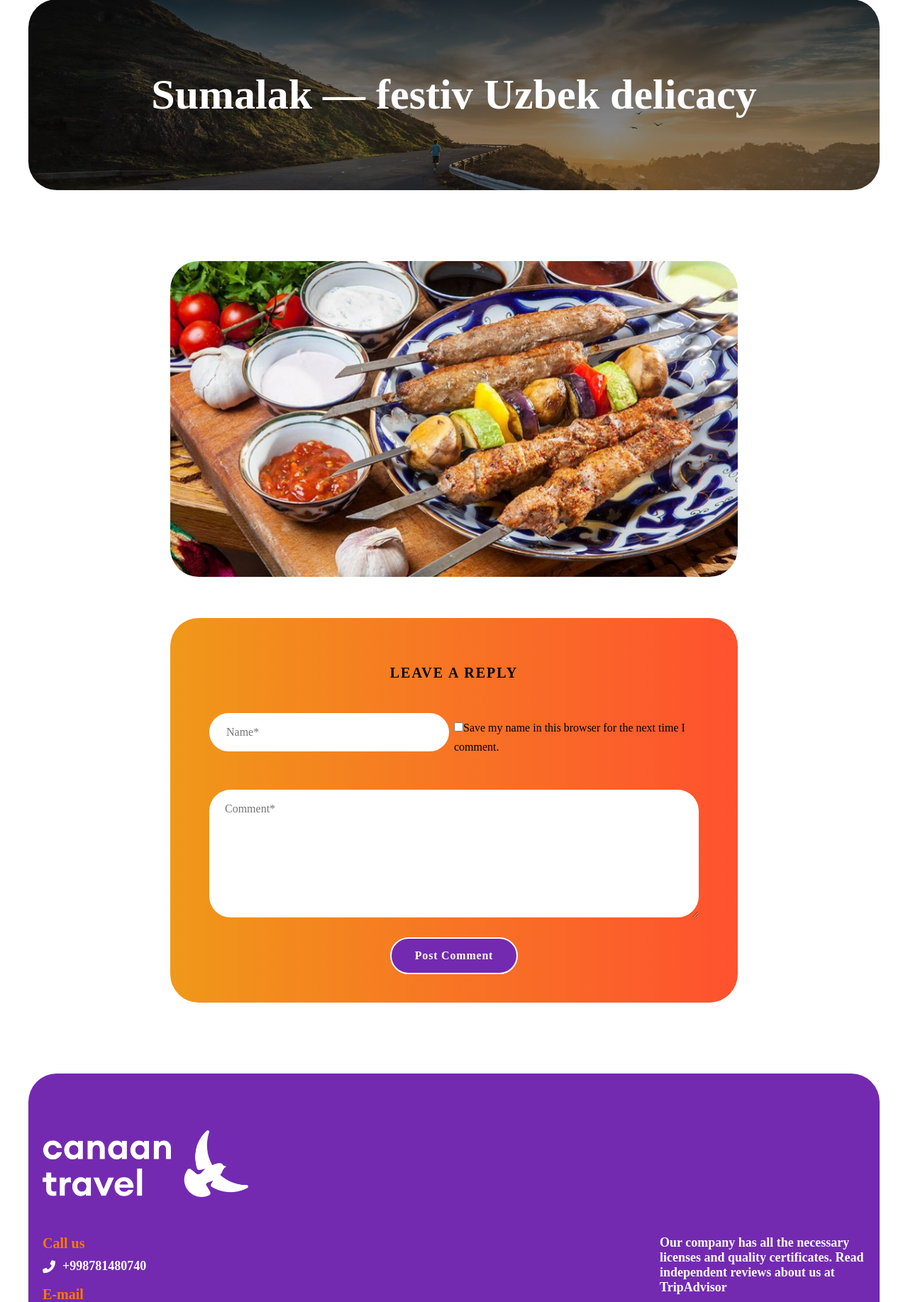
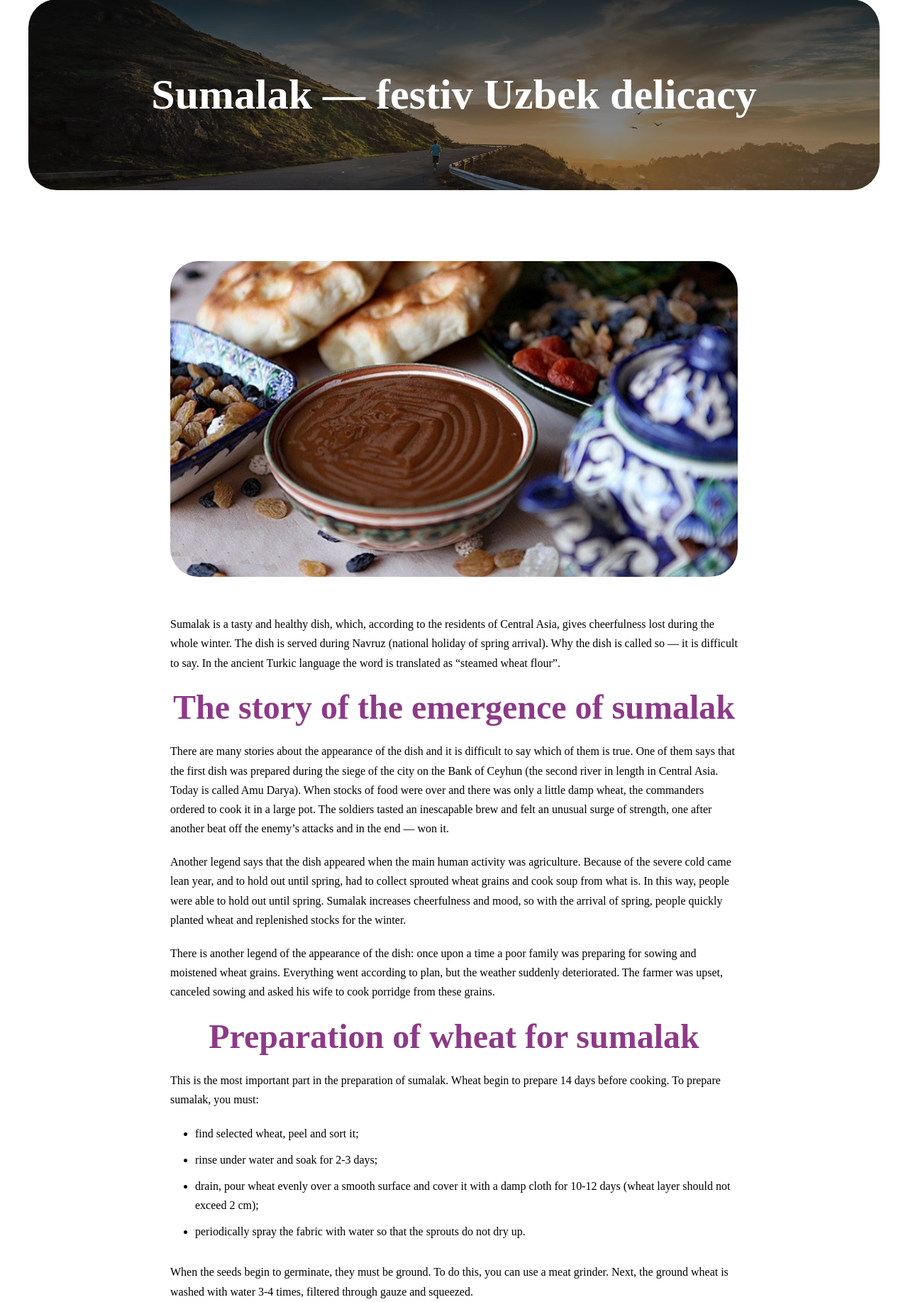
Before and after one commit to JavohirToirov/Canan-travel, a PHP site: template pages/sumalak.php in a window 1280 px wide. Shown: the part 101-1936 px from the top of the page at 71% size. Run offline with PHP 8.4, Linux system fonts and the light colour scheme; the template is opened without the code that fills it, so the values that code supplies are empty; some web fonts are replaced.

Commit message:
sumalak page end

```diff
--- a/css/media.css
+++ b/css/media.css
@@ -395,6 +395,10 @@
         margin-bottom: 15px;
         font-size: 14px;
     }
+
+    .sumalak-main-box-item h3 {
+        font-size: 30px !important;
+    }
 }
 
 @media screen and (max-width:414px) {
--- a/css/style.css
+++ b/css/style.css
@@ -1594,7 +1594,8 @@ nav .content .links {
 }
 
 .uzbekistan-mainBlock-content h2,
-.info-tourst-mainBlock-box h2 {
+.info-tourst-mainBlock-box h2,
+.sumalak-main-box-item h3 {
     font-size: 48px;
     margin-top: 0px;
     margin-bottom: 20px;
@@ -1780,7 +1781,8 @@ nav .content .links {
     line-height: 1.7;
 }
 
-.info-tourst-mainBlock-box-reg-text blockquote {
+.info-tourst-mainBlock-box-reg-text blockquote,
+.sumalak-main-box-item blockquote {
     background-color: #f5f5f5;
     border-color: #e2e2e2;
     quotes: none;
@@ -1970,18 +1972,21 @@ nav .content .links {
     max-width: 100%;
 }
 
-.kebab-mainBlock-box-item p {
+.kebab-mainBlock-box-item p,
+.sumalak-main-box-item p {
     margin-bottom: 20px;
     font-size: 16px;
     font-family: var(--popins-font);
 }
 
-.kebab-item-ingridents {
+.kebab-item-ingridents,
+.sumalak-ingredients {
     margin-left: 35px;
     margin-bottom: 20px;
 }
 
-.kebab-item-ingridents li {
+.kebab-item-ingridents li,
+.sumalak-ingredients li {
     font-size: 16px !important;
     font-family: var(--popins-font) !important;
     padding-bottom: 10px !important;
--- a/pages/sumalak.php
+++ b/pages/sumalak.php
@@ -12,7 +12,69 @@
     <div class="kebab-mainBlock">
         <div class="kebab-mainBlock-box">
             <div class="kebab-mainBlock-box-img">
-                    <img lazy="loading" src="/image/blog_page/meals/uzbekskiy-shashlik.jpg" alt="">
+                    <img lazy="loading" src="/image/blog_page/meals/uzbekskoe-ugoschenie-sumalyak.jpg" alt="">
+            </div>
+            <div class="sumalak-main-box-item">
+               <p>
+                   Sumalak is a tasty and healthy dish, which, according to the residents of Central Asia, gives cheerfulness lost during the whole winter. The dish is served during Navruz (national holiday of spring arrival).
+                   Why the dish is called so — it is difficult to say. In the ancient Turkic language the word is translated as “steamed wheat flour”.
+               </p>
+               <h3>The story of the emergence of sumalak</h3>
+               <p>
+                 There are many stories about the appearance of the dish and it is difficult to say which of them is true. One of them says that the first dish was prepared during the siege of the city on the Bank of Ceyhun (the second river in length in Central Asia. Today is called Amu Darya). When stocks of food were over and there was only a little damp wheat, the commanders ordered to cook it in a large pot. The soldiers tasted an inescapable brew and felt an unusual surge of strength, one after another beat off the enemy’s attacks and in the end — won it.
+               </p>
+               <p>
+                  Another legend says that the dish appeared when the main human activity was agriculture. Because of the severe cold came lean year, and to hold out until spring, had to collect sprouted wheat grains and cook soup from what is. In this way, people were able to hold out until spring. Sumalak increases cheerfulness and mood, so with the arrival of spring, people quickly planted wheat and replenished stocks for the winter.
+               </p>
+               <p>
+                  There is another legend of the appearance of the dish: once upon a time a poor family was preparing for sowing and moistened wheat grains. Everything went according to plan, but the weather suddenly deteriorated. The farmer was upset, canceled sowing and asked his wife to cook porridge from these grains.
+               </p>
+               <h3>Preparation of wheat for sumalak</h3>
+               <p>
+                  This is the most important part in the preparation of sumalak. Wheat begin to prepare 14 days before cooking. To prepare sumalak, you must:
+               </p>
+               <ul class="sumalak-ingredients">
+                   <li>find selected wheat, peel and sort it;</li>
+                   <li>rinse under water and soak for 2-3 days;</li>
+                   <li>drain, pour wheat evenly over a smooth surface and cover it with a damp cloth for 10-12 days (wheat layer should not exceed 2 cm);</li>
+                   <li>periodically spray the fabric with water so that the sprouts do not dry up.</li>
+               </ul>
+               <p>
+                  When the seeds begin to germinate, they must be ground. To do this, you can use a meat grinder. Next, the ground wheat is washed with water 3-4 times, filtered through gauze and squeezed.
+               </p>
+               <p>
+                  <img lazy="loading" src="/image/blog_page/meals/uzbekistan-travel_traditional-food_sumalak.jpg" alt="">
+               </p>
+               <blockquote><p>Place for germination of wheat should be chosen so that the sprouts do not get direct sunlight, but it was warm</p></blockquote>
+               <h3>How to cook a dish in Uzbekistan</h3>
+               <p>
+                  Preparation of sumalak — a ritual before the spring sowing. Local residents use sprouted wheat grains, grind them and cook in a boiler. It’s not as easy as it seems: you only need to use cotton oil and add wheat flour. The process itself lasts 20-24 hours.
+               </p>
+               <p>
+                   The preparation of sumalak is accompanied by songs, dances and jokes. Before use, the dish is cooled. It is believed that so sumalak is endowed with special powers.
+               </p>
+               <p>
+                  Interesting fact. During the preparation of sumalak, small stones are added to the boiler. Of course, there is no need. This is done to avoid burning dishes at the bottom of the cauldron.
+                  <br>
+                  Uzbeks say that if you come across a stone while eating — you need to make a wish and it will come true
+               </p>
+               <h3>How to cook sumalak at home?</h3>
+               <p>The recipe is not complicated. The dish includes:</p>
+               <ul class="sumalak-ingredients">
+                   <li>0.5 kg of wheat grains;</li>
+                   <li>2 kg flour;</li>
+                   <li>15-20 walnuts;</li>
+                   <li>1 l cottonseed oil.</li>
+               </ul>
+               <p>
+                  <img lazy="loading" src="/image/blog_page/meals/depositphotos_186754714-stock-photo-traditional-azerbaijan-sweet-cuisine-of.jpg" alt="">
+               </p>
+               <p>
+                  First of all, warm up the dishes, pour the cotton oil and bring it to a boil (but do not boil). Pour the flour into the oil (in parts) and begin to mix the contents to stir all the lumps. Wait until the dish boils and thickens. To dish is not burnt to the dishes, it is recommended to put small stones on the bottom of the dish.
+               </p>
+               <p>
+                  Now add walnuts and taste the dish. If there is bitterness, continue cooking and add water. The finished dish looks caramel in color, sweet in taste and thick. Sumalak needs a little brew and cool down before use.
+               </p>
             </div>
 
             <? include_once './includes/form-input.php'; ?>
```
Also changed, not shown: image/blog_page/meals/depositphotos_186754714-stock-photo-traditional-azerbaijan-sweet-cuisine-of.jpg (added), image/blog_page/meals/uzbekistan-travel_traditional-food_sumalak.jpg (added), image/blog_page/meals/uzbekskoe-ugoschenie-sumalyak.jpg (added).
